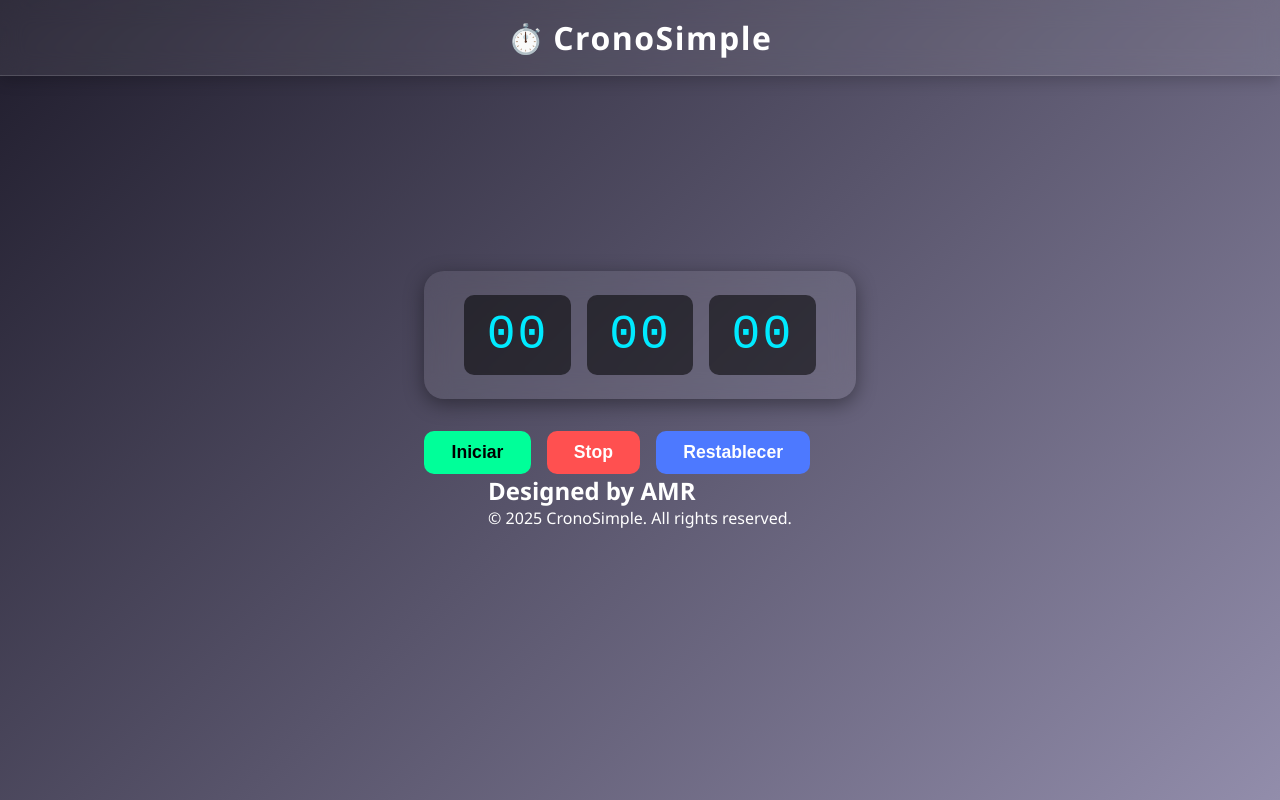
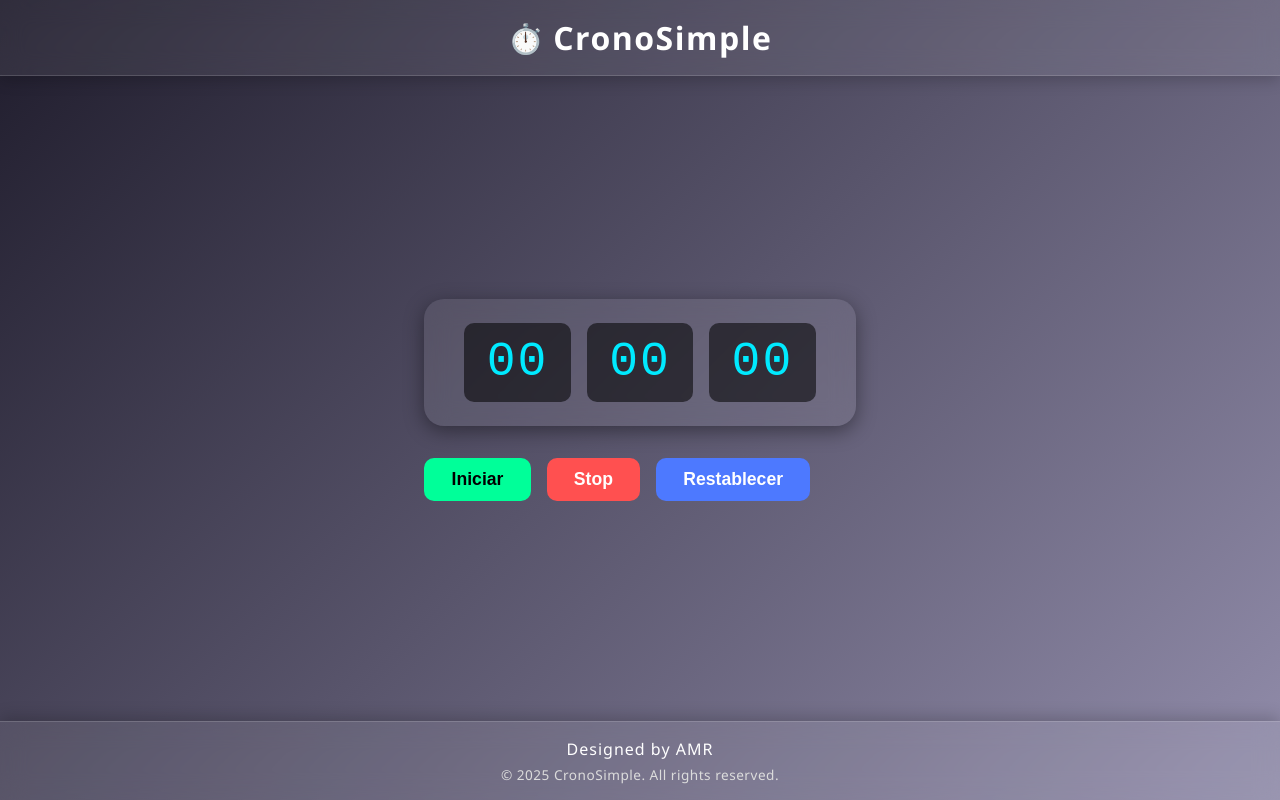
Before and after one commit to AMRayoub97/CronoSimple, a plain HTML site: page index.html in a window 1280 px wide. Drawn offline with Linux system fonts and the light colour scheme.

Commit message:
anadir diseno del footer

```diff
--- a/index.html
+++ b/index.html
@@ -124,6 +124,33 @@
             transform: scale(1.05);
         }
 
+        .footer{
+            width: 100%;
+            padding: 1rem 2rem;
+            text-align: center;
+            background: rgba(255, 255, 255, 0.08);
+            backdrop-filter: blur(12px);
+            color: #ffffff;
+            font-size: 0.9rem;
+            position: fixed;
+            bottom: 0;
+            left: 0;
+            border-top: 1px solid rgba(255,255,255,0.15);
+            box-shadow: 0 -4px 15px rgba(0,0,0,0.2);
+        }
+
+        .footer h2{
+            font-size: 1rem;
+            font-weight: 500;
+            margin-bottom: 0.3rem;
+            letter-spacing: 1px;
+        }
+
+        .footer p{
+            font-size: 0.85rem;
+            color: #dcdcdc;
+            letter-spacing: 0.5px;
+        }
 
     </style>
 
```
